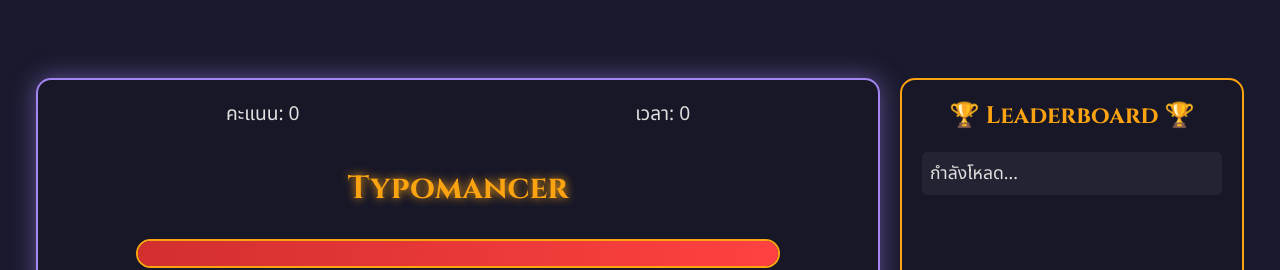
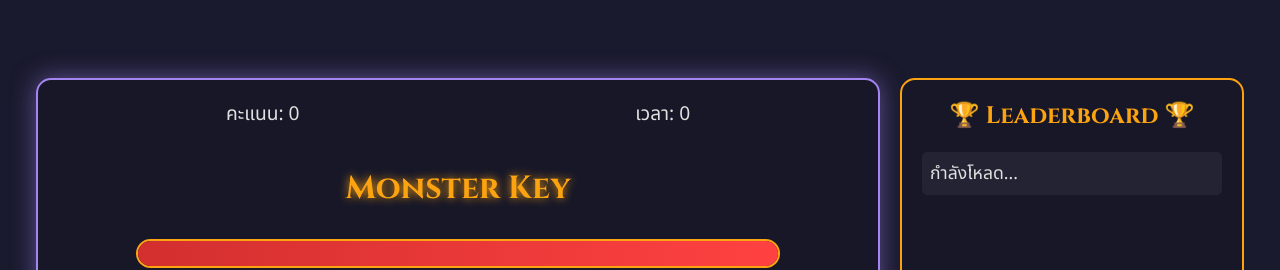
Before and after one commit to sitthichaip-byte/GameWebNewPatch, a website: page public/index.html in a window 1280 px wide. Shown: the top 270 px of the page. Drawn offline with nearby package versions, Linux system fonts and the light colour scheme; no server answers.

Commit message:
Update index.html

```diff
--- a/public/index.html
+++ b/public/index.html
@@ -78,7 +78,7 @@
                 <div>เวลา: <span id="timer">0</span></div>
             </div>
             <div id="monster-area">
-                <h2 id="monster-name">Typomancer</h2>
+                <h2 id="monster-name">Monster Key</h2>
                 <div id="health-bar-container">
                     <div id="health-bar"></div>
                 </div>
```
